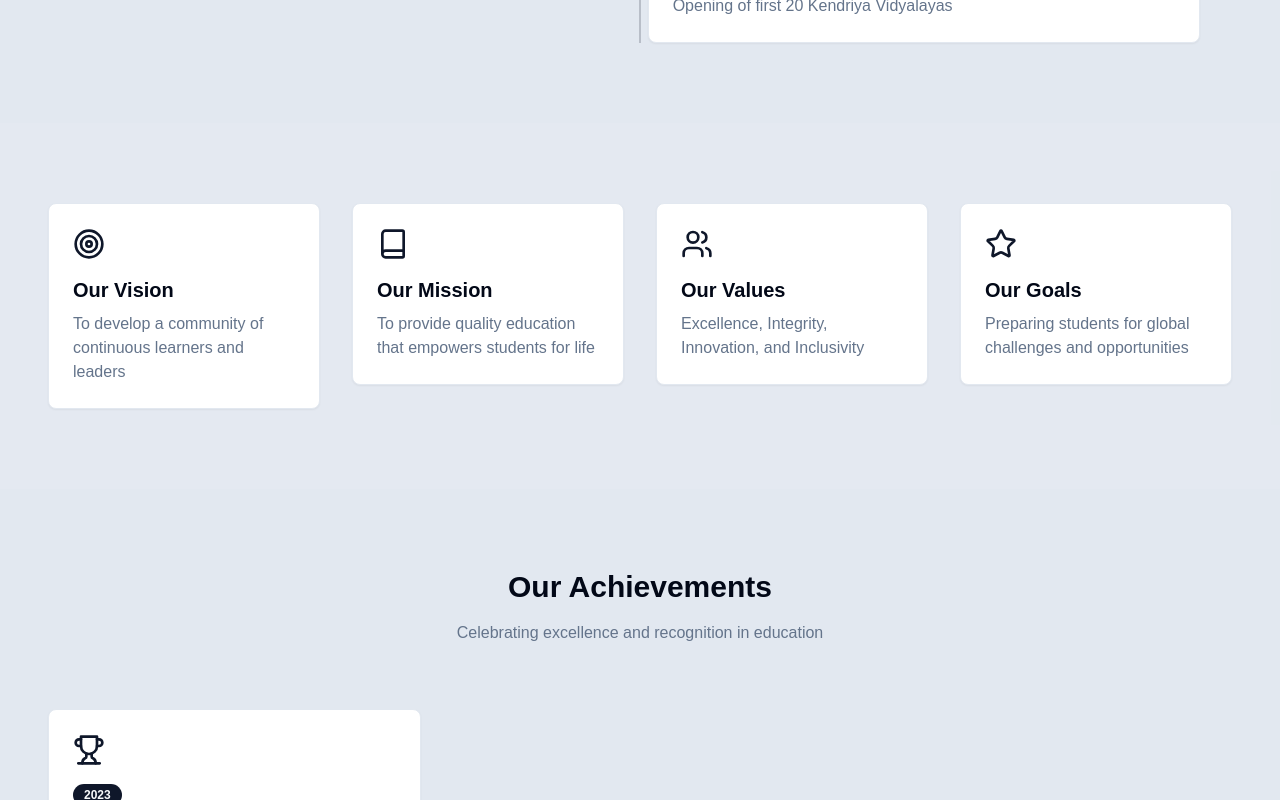
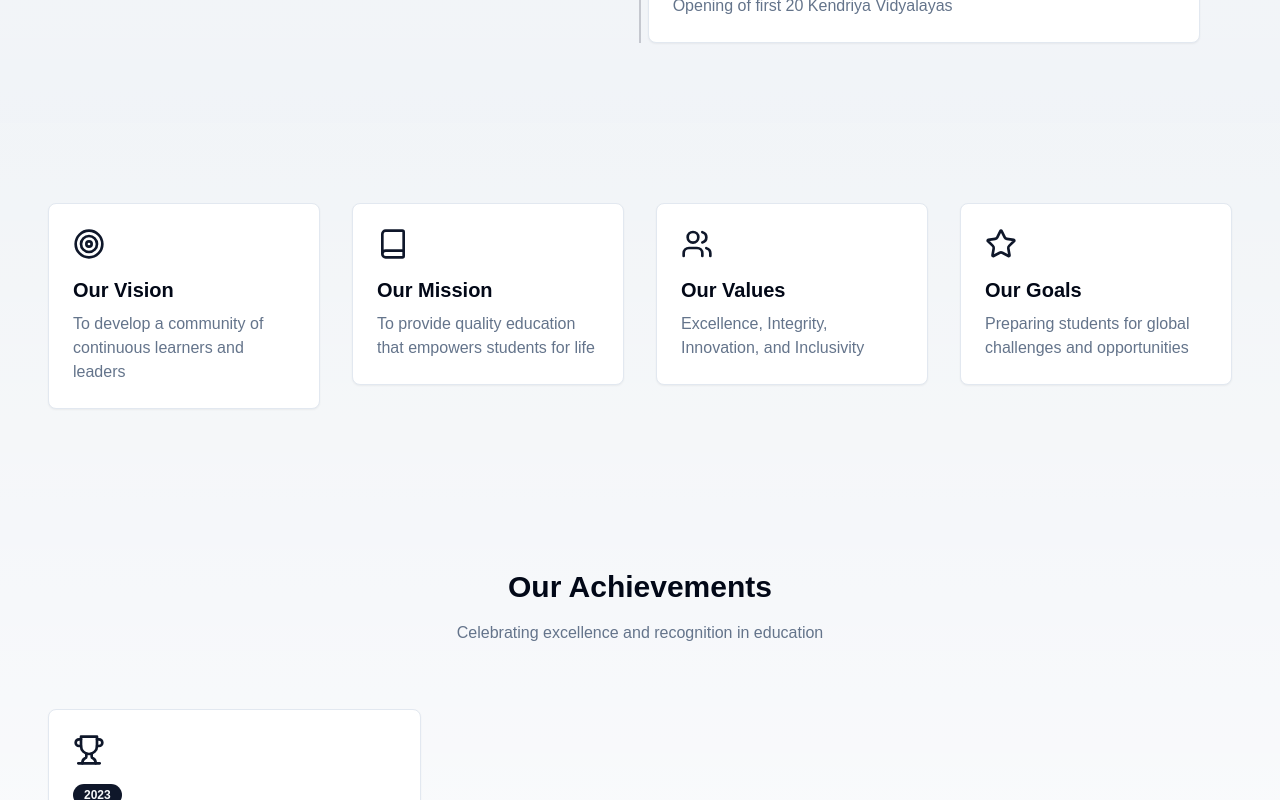
Before and after one commit to sudsarkar13/alumni-website, a Next.js app: page /about in a window 1280 px wide. Shown: the part 1100-1900 px from the top of the page. Built offline with nearby package versions, Linux system fonts and the light colour scheme.

Commit message:
feat ✨: Added animated webpage presentation.
- Animated fade-in, with variators stagerry properties  and section fades customized respectively added plus extra components fade in styles changed for overall webpage animation presentation during website engagement.

```diff
--- a/app/about/page.tsx
+++ b/app/about/page.tsx
@@ -7,19 +7,52 @@ import SchoolAchievements from "@/components/pages/about/SchoolAchievements";
 import SocialMediaLinks from "@/components/pages/about/SocialMediaLinks";
 import { motion } from "framer-motion";
 
+const pageVariants = {
+  initial: { opacity: 0 },
+  animate: {
+    opacity: 1,
+    transition: {
+      staggerChildren: 0.2,
+      duration: 0.5
+    }
+  }
+};
+
+const sectionVariants = {
+  initial: { opacity: 0, y: 20 },
+  animate: {
+    opacity: 1,
+    y: 0,
+    transition: {
+      duration: 0.7,
+      ease: [0.6, -0.05, 0.01, 0.99]
+    }
+  }
+};
+
 export default function AboutPage() {
   return (
     <motion.main
-      initial={{ opacity: 0 }}
-      animate={{ opacity: 1 }}
-      transition={{ duration: 2.4, delay: 0.4, ease: "easeIn" }}
-      className="flex flex-col min-h-screen"
+      variants={pageVariants}
+      initial="initial"
+      animate="animate"
+      className="flex flex-col min-h-screen bg-gradient-to-b from-background via-background/50 to-background"
     >
-      <AboutHero />
-      <SchoolHistory />
-      <SchoolVision />
-      <SchoolAchievements />
-      <SocialMediaLinks />
+      <motion.div variants={sectionVariants}>
+        <AboutHero />
+      </motion.div>
+      <motion.div variants={sectionVariants}>
+        <SchoolHistory />
+      </motion.div>
+      <motion.div variants={sectionVariants}>
+        <SchoolVision />
+      </motion.div>
+      <motion.div variants={sectionVariants}>
+        <SchoolAchievements />
+      </motion.div>
+      <motion.div variants={sectionVariants}>
+        <SocialMediaLinks />
+      </motion.div>
     </motion.main>
   );
 }
```
